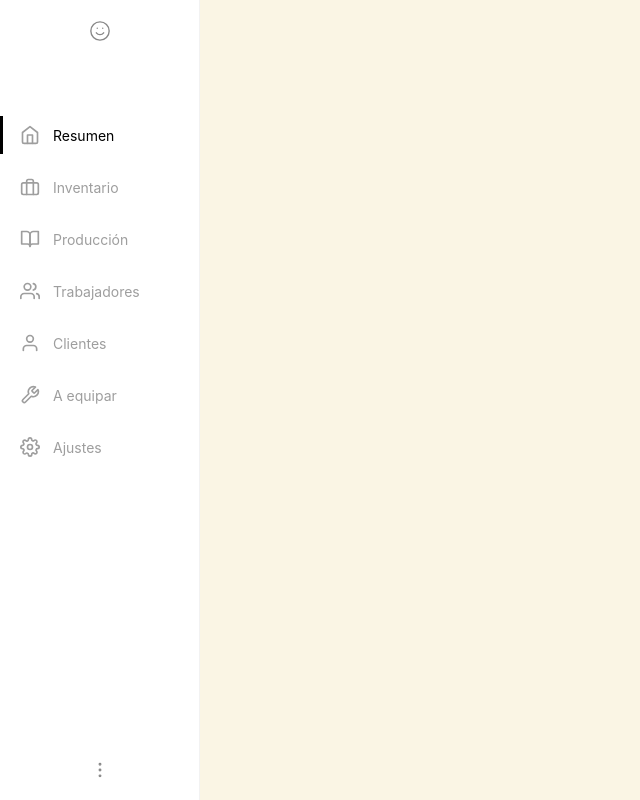
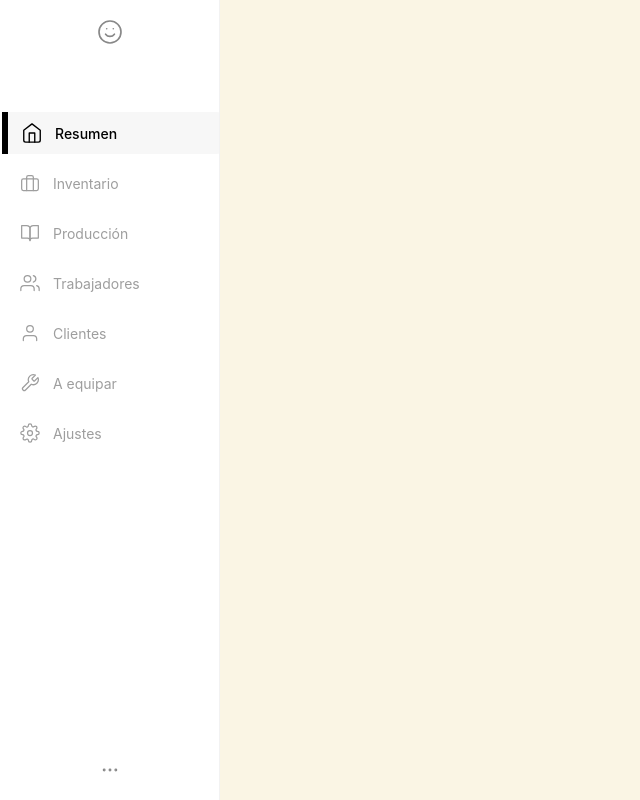
Before and after one commit to thereallexluttor/AaaS-Zapateria, a React (Vite) app: page / in a window 1280 px wide. Shown: the whole page, without its empty margins (0-640 px from the left). Built offline with nearby package versions, Linux system fonts and the light colour scheme.

Commit message:
sidebar nice :)

```diff
--- a/src/components/Sidebar.tsx
+++ b/src/components/Sidebar.tsx
@@ -1,4 +1,4 @@
-import { useState, useEffect } from 'react';
+import { useState, useEffect, useRef } from 'react';
 
 interface SidebarItem {
   id: string;
@@ -6,10 +6,74 @@ interface SidebarItem {
   label: string;
 }
 
+// Definir CSS como objeto para animaciones y estilos
+const styles = {
+  '@keyframes slideInLeft': {
+    from: { transform: 'translateX(-100%)' },
+    to: { transform: 'translateX(0)' }
+  },
+  sidebarHover: {
+    boxShadow: '0 10px 15px -3px rgba(0, 0, 0, 0.1), 0 4px 6px -2px rgba(0, 0, 0, 0.05)'
+  },
+  itemHover: {
+    backgroundColor: 'rgba(0, 0, 0, 0.02)'
+  },
+  activeItemHover: {
+    backgroundColor: 'rgba(0, 0, 0, 0.05)'
+  }
+};
+
 function Sidebar() {
-  const [expanded, setExpanded] = useState(window.innerWidth > 768);
+  const [expanded, setExpanded] = useState(false);
   const [activeItem, setActiveItem] = useState('home');
   const [isMobile, setIsMobile] = useState(window.innerWidth <= 768);
+  const sidebarRef = useRef<HTMLDivElement>(null);
+  const [isHovering, setIsHovering] = useState(false);
+
+  // Set a timer to handle hover delay
+  const hoverTimerRef = useRef<NodeJS.Timeout | null>(null);
+
+  // Define el estilo de animación para el indicador
+  useEffect(() => {
+    // Crear un elemento de estilo para las animaciones
+    const styleElement = document.createElement('style');
+    styleElement.textContent = `
+      @keyframes slideInLeft {
+        from { transform: translateX(-100%); }
+        to { transform: translateX(0); }
+      }
+    `;
+    document.head.appendChild(styleElement);
+
+    // Limpieza al desmontar
+    return () => {
+      document.head.removeChild(styleElement);
+    };
+  }, []);
+
+  const handleMouseEnter = () => {
+    // Clear any existing timer
+    if (hoverTimerRef.current) {
+      clearTimeout(hoverTimerRef.current);
+    }
+
+    // Expand immediately on hover
+    if (!isMobile && !expanded) {
+      setExpanded(true);
+    }
+    setIsHovering(true);
+  };
+
+  const handleMouseLeave = () => {
+    setIsHovering(false);
+
+    // Add a small delay before collapsing to avoid flickering
+    if (!isMobile) {
+      hoverTimerRef.current = setTimeout(() => {
+        setExpanded(false);
+      }, 300);
+    }
+  };
 
   useEffect(() => {
     const handleResize = () => {
@@ -22,7 +86,13 @@ function Sidebar() {
     };
 
     window.addEventListener('resize', handleResize);
-    return () => window.removeEventListener('resize', handleResize);
+    return () => {
+      window.removeEventListener('resize', handleResize);
+      // Clear any pending timers
+      if (hoverTimerRef.current) {
+        clearTimeout(hoverTimerRef.current);
+      }
+    };
   }, [expanded]);
 
   const handleToggle = () => {
@@ -41,7 +111,7 @@ function Sidebar() {
     {
       id: 'home',
       icon: (
-        <svg xmlns="http://www.w3.org/2000/svg" width="20" height="20" viewBox="0 0 24 24" fill="none" stroke="currentColor" strokeWidth="2" strokeLinecap="round" strokeLinejoin="round">
+        <svg xmlns="http://www.w3.org/2000/svg" width="20" height="20" viewBox="0 0 24 24" fill="none" stroke="currentColor" strokeWidth="1.5" strokeLinecap="round" strokeLinejoin="round">
           <path d="M3 9l9-7 9 7v11a2 2 0 01-2 2H5a2 2 0 01-2-2z"></path>
           <polyline points="9 22 9 12 15 12 15 22"></polyline>
         </svg>
@@ -51,7 +121,7 @@ function Sidebar() {
     {
       id: 'inventory',
       icon: (
-        <svg xmlns="http://www.w3.org/2000/svg" width="20" height="20" viewBox="0 0 24 24" fill="none" stroke="currentColor" strokeWidth="2" strokeLinecap="round" strokeLinejoin="round">
+        <svg xmlns="http://www.w3.org/2000/svg" width="20" height="20" viewBox="0 0 24 24" fill="none" stroke="currentColor" strokeWidth="1.5" strokeLinecap="round" strokeLinejoin="round">
           <rect x="2" y="7" width="20" height="14" rx="2" ry="2"></rect>
           <path d="M16 21V5a2 2 0 00-2-2h-4a2 2 0 00-2 2v16"></path>
         </svg>
@@ -61,7 +131,7 @@ function Sidebar() {
     {
       id: 'production',
       icon: (
-        <svg xmlns="http://www.w3.org/2000/svg" width="20" height="20" viewBox="0 0 24 24" fill="none" stroke="currentColor" strokeWidth="2" strokeLinecap="round" strokeLinejoin="round">
+        <svg xmlns="http://www.w3.org/2000/svg" width="20" height="20" viewBox="0 0 24 24" fill="none" stroke="currentColor" strokeWidth="1.5" strokeLinecap="round" strokeLinejoin="round">
           <path d="M2 3h6a4 4 0 014 4v14a3 3 0 00-3-3H2z"></path>
           <path d="M22 3h-6a4 4 0 00-4 4v14a3 3 0 013-3h7z"></path>
         </svg>
@@ -71,7 +141,7 @@ function Sidebar() {
     {
       id: 'employees',
       icon: (
-        <svg xmlns="http://www.w3.org/2000/svg" width="20" height="20" viewBox="0 0 24 24" fill="none" stroke="currentColor" strokeWidth="2" strokeLinecap="round" strokeLinejoin="round">
+        <svg xmlns="http://www.w3.org/2000/svg" width="20" height="20" viewBox="0 0 24 24" fill="none" stroke="currentColor" strokeWidth="1.5" strokeLinecap="round" strokeLinejoin="round">
           <path d="M17 21v-2a4 4 0 00-4-4H5a4 4 0 00-4 4v2"></path>
           <circle cx="9" cy="7" r="4"></circle>
           <path d="M23 21v-2a4 4 0 00-3-3.87"></path>
@@ -83,7 +153,7 @@ function Sidebar() {
     {
       id: 'clients',
       icon: (
-        <svg xmlns="http://www.w3.org/2000/svg" width="20" height="20" viewBox="0 0 24 24" fill="none" stroke="currentColor" strokeWidth="2" strokeLinecap="round" strokeLinejoin="round">
+        <svg xmlns="http://www.w3.org/2000/svg" width="20" height="20" viewBox="0 0 24 24" fill="none" stroke="currentColor" strokeWidth="1.5" strokeLinecap="round" strokeLinejoin="round">
           <path d="M20 21v-2a4 4 0 00-4-4H8a4 4 0 00-4 4v2"></path>
           <circle cx="12" cy="7" r="4"></circle>
         </svg>
@@ -93,7 +163,7 @@ function Sidebar() {
     {
       id: 'equipment',
       icon: (
-        <svg xmlns="http://www.w3.org/2000/svg" width="20" height="20" viewBox="0 0 24 24" fill="none" stroke="currentColor" strokeWidth="2" strokeLinecap="round" strokeLinejoin="round">
+        <svg xmlns="http://www.w3.org/2000/svg" width="20" height="20" viewBox="0 0 24 24" fill="none" stroke="currentColor" strokeWidth="1.5" strokeLinecap="round" strokeLinejoin="round">
           <path d="M14.7 6.3a1 1 0 000 1.4l1.6 1.6a1 1 0 001.4 0l3.77-3.77a6 6 0 01-7.94 7.94l-6.91 6.91a2.12 2.12 0 01-3-3l6.91-6.91a6 6 0 017.94-7.94l-3.76 3.76z"></path>
         </svg>
       ),
@@ -102,7 +172,7 @@ function Sidebar() {
     {
       id: 'settings',
       icon: (
-        <svg xmlns="http://www.w3.org/2000/svg" width="20" height="20" viewBox="0 0 24 24" fill="none" stroke="currentColor" strokeWidth="2" strokeLinecap="round" strokeLinejoin="round">
+        <svg xmlns="http://www.w3.org/2000/svg" width="20" height="20" viewBox="0 0 24 24" fill="none" stroke="currentColor" strokeWidth="1.5" strokeLinecap="round" strokeLinejoin="round">
           <circle cx="12" cy="12" r="3"></circle>
           <path d="M19.4 15a1.65 1.65 0 00.33 1.82l.06.06a2 2 0 010 2.83 2 2 0 01-2.83 0l-.06-.06a1.65 1.65 0 00-1.82-.33 1.65 1.65 0 00-1 1.51V21a2 2 0 01-2 2 2 2 0 01-2-2v-.09A1.65 1.65 0 009 19.4a1.65 1.65 0 00-1.82.33l-.06.06a2 2 0 01-2.83 0 2 2 0 010-2.83l.06-.06a1.65 1.65 0 00.33-1.82 1.65 1.65 0 00-1.51-1H3a2 2 0 01-2-2 2 2 0 012-2h.09A1.65 1.65 0 004.6 9a1.65 1.65 0 00-.33-1.82l-.06-.06a2 2 0 010-2.83 2 2 0 012.83 0l.06.06a1.65 1.65 0 001.82.33H9a1.65 1.65 0 001-1.51V3a2 2 0 012-2 2 2 0 012 2v.09a1.65 1.65 0 001 1.51 1.65 1.65 0 001.82-.33l.06-.06a2 2 0 012.83 0 2 2 0 010 2.83l-.06.06a1.65 1.65 0 00-.33 1.82V9a1.65 1.65 0 001.51 1H21a2 2 0 012 2 2 2 0 01-2 2h-.09a1.65 1.65 0 00-1.51 1z"></path>
         </svg>
@@ -113,18 +183,24 @@ function Sidebar() {
 
   return (
     <div
-      className={`sidebar ${expanded ? 'expanded' : 'collapsed'}`}
+      ref={sidebarRef}
+      onMouseEnter={handleMouseEnter}
+      onMouseLeave={handleMouseLeave}
+      className={`sidebar ${expanded ? 'expanded' : 'collapsed'} ${isHovering ? 'hovering' : ''}`}
       style={{
-        width: expanded ? '200px' : '60px',
+        width: expanded ? '220px' : '60px',
         height: '100vh',
         backgroundColor: '#fff',
-        transition: 'all 0.3s ease',
+        transition: 'all 0.25s cubic-bezier(0.4, 0, 0.2, 1)',
         display: 'flex',
         flexDirection: 'column',
         justifyContent: 'space-between',
         position: 'relative',
-        boxShadow: 'none',
+        boxShadow: expanded ? '0 4px 6px -1px rgba(0, 0, 0, 0.1), 0 2px 4px -1px rgba(0, 0, 0, 0.06)' : 'none',
         borderRight: '1px solid rgba(0, 0, 0, 0.05)',
+        overflow: 'hidden',
+        zIndex: 1000,
+        ...(isHovering ? styles.sidebarHover : {})
       }}
     >
       {/* Header */}
@@ -132,9 +208,20 @@ function Sidebar() {
         padding: '20px 0',
         display: 'flex',
         justifyContent: 'center',
-        marginBottom: '40px'
+        marginBottom: '40px',
+        transition: 'transform 0.3s ease'
       }}>
-        <svg width="22" height="22" viewBox="0 0 24 24" fill="none" xmlns="http://www.w3.org/2000/svg">
+        <svg
+          width="24"
+          height="24"
+          viewBox="0 0 24 24"
+          fill="none"
+          xmlns="http://www.w3.org/2000/svg"
+          style={{
+            transition: 'transform 0.3s ease',
+            transform: expanded ? 'scale(1.1)' : 'scale(1)'
+          }}
+        >
           <path d="M12 22C17.5228 22 22 17.5228 22 12C22 6.47715 17.5228 2 12 2C6.47715 2 2 6.47715 2 12C2 17.5228 6.47715 22 12 22Z" stroke="#888" strokeWidth="1.5" strokeLinecap="round" strokeLinejoin="round"/>
           <path d="M8 14C8 14 9.5 16 12 16C14.5 16 16 14 16 14" stroke="#888" strokeWidth="1.5" strokeLinecap="round" strokeLinejoin="round"/>
           <path d="M9 9H9.01" stroke="#888" strokeWidth="1.5" strokeLinecap="round" strokeLinejoin="round"/>
@@ -143,22 +230,83 @@ function Sidebar() {
       </div>
 
       {/* Nav Items */}
-      <nav style={{ flex: 1, overflowY: 'auto', padding: '0' }}>
-        <ul style={{ listStyle: 'none', padding: 0, margin: 0 }}>
+      <nav style={{
+        flex: 1,
+        overflowY: 'auto',
+        padding: '0',
+        scrollbarWidth: 'none', // Firefox
+        msOverflowStyle: 'none' // IE/Edge
+      }}>
+        <ul style={{
+          listStyle: 'none',
+          padding: 0,
+          margin: 0,
+          overflowY: 'auto',
+          scrollbarWidth: 'none', // Firefox
+          msOverflowStyle: 'none' // IE/Edge
+        }}>
+          {/* Estilo para ocultar scrollbar en todos los navegadores */}
+          <style>
+            {`
+              nav::-webkit-scrollbar,
+              ul::-webkit-scrollbar {
+                display: none;
+              }
+
+              nav, ul {
+                -ms-overflow-style: none;
+                scrollbar-width: none;
+              }
+            `}
+          </style>
+
           {sidebarItems.map((item) => (
             <li
               key={item.id}
+              className={activeItem === item.id ? 'active' : ''}
               onClick={() => handleItemClick(item.id)}
+              onMouseOver={(e) => {
+                if (activeItem === item.id) {
+                  e.currentTarget.style.backgroundColor = 'rgba(0, 0, 0, 0.05)';
+                } else {
+                  e.currentTarget.style.backgroundColor = 'rgba(0, 0, 0, 0.02)';
+                }
+              }}
+              onMouseOut={(e) => {
+                if (activeItem === item.id) {
+                  e.currentTarget.style.backgroundColor = 'rgba(0, 0, 0, 0.03)';
+                } else {
+                  e.currentTarget.style.backgroundColor = 'transparent';
+                }
+              }}
               style={{
-                margin: '14px 0',
-                padding: expanded ? '8px 16px' : '8px 0',
+                margin: '8px 0',
+                padding: expanded ? '10px 16px' : '10px 0',
                 display: 'flex',
                 alignItems: 'center',
                 cursor: 'pointer',
                 borderLeft: activeItem === item.id ? '3px solid #000' : '3px solid transparent',
-                color: activeItem === item.id ? '#000' : '#9E9E9E',
+                backgroundColor: activeItem === item.id ? 'rgba(0, 0, 0, 0.03)' : 'transparent',
+                transition: 'all 0.25s cubic-bezier(0.4, 0, 0.2, 1)',
+                borderRadius: '0 4px 4px 0',
+                transform: activeItem === item.id ? 'translateX(2px)' : 'translateX(0)',
+                position: 'relative',
+                overflow: 'hidden'
               }}
             >
+              {activeItem === item.id && (
+                <div
+                  style={{
+                    position: 'absolute',
+                    left: 0,
+                    top: 0,
+                    height: '100%',
+                    width: '3px',
+                    backgroundColor: '#000',
+                    animation: 'slideInLeft 0.3s ease-out forwards',
+                  }}
+                />
+              )}
               <div style={{
                 width: '22px',
                 height: '22px',
@@ -167,21 +315,23 @@ function Sidebar() {
                 alignItems: 'center',
                 marginLeft: expanded ? '0' : '18px',
                 marginRight: expanded ? '12px' : '0',
+                color: activeItem === item.id ? '#000' : '#9E9E9E',
+                transition: 'all 0.25s ease',
+                transform: activeItem === item.id ? 'scale(1.1)' : 'scale(1)',
               }}>
                 {item.icon}
               </div>
-              {expanded && (
               <span style={{
                 whiteSpace: 'nowrap',
                 opacity: expanded ? 1 : 0,
-                  transition: 'opacity 0.3s ease',
+                transform: expanded ? 'translateX(0)' : 'translateX(-10px)',
+                transition: 'opacity 0.25s ease, transform 0.25s ease',
                 fontSize: '14px',
-                  fontWeight: '400',
+                fontWeight: activeItem === item.id ? '500' : '400',
                 color: activeItem === item.id ? '#000' : '#9E9E9E',
               }}>
                 {item.label}
               </span>
-              )}
             </li>
           ))}
         </ul>
@@ -198,7 +348,21 @@ function Sidebar() {
           marginTop: '40px',
         }}
       >
-        <svg xmlns="http://www.w3.org/2000/svg" width="20" height="20" viewBox="0 0 24 24" fill="none" stroke="#888" strokeWidth="1.5" strokeLinecap="round" strokeLinejoin="round">
+        <svg
+          xmlns="http://www.w3.org/2000/svg"
+          width="20"
+          height="20"
+          viewBox="0 0 24 24"
+          fill="none"
+          stroke="#888"
+          strokeWidth="1.5"
+          strokeLinecap="round"
+          strokeLinejoin="round"
+          style={{
+            transition: 'transform 0.3s ease',
+            transform: expanded ? 'rotate(90deg)' : 'rotate(0)'
+          }}
+        >
           <circle cx="12" cy="12" r="1"></circle>
           <circle cx="12" cy="5" r="1"></circle>
           <circle cx="12" cy="19" r="1"></circle>
```
Lines whose indentation alone changed are shown as unchanged.
